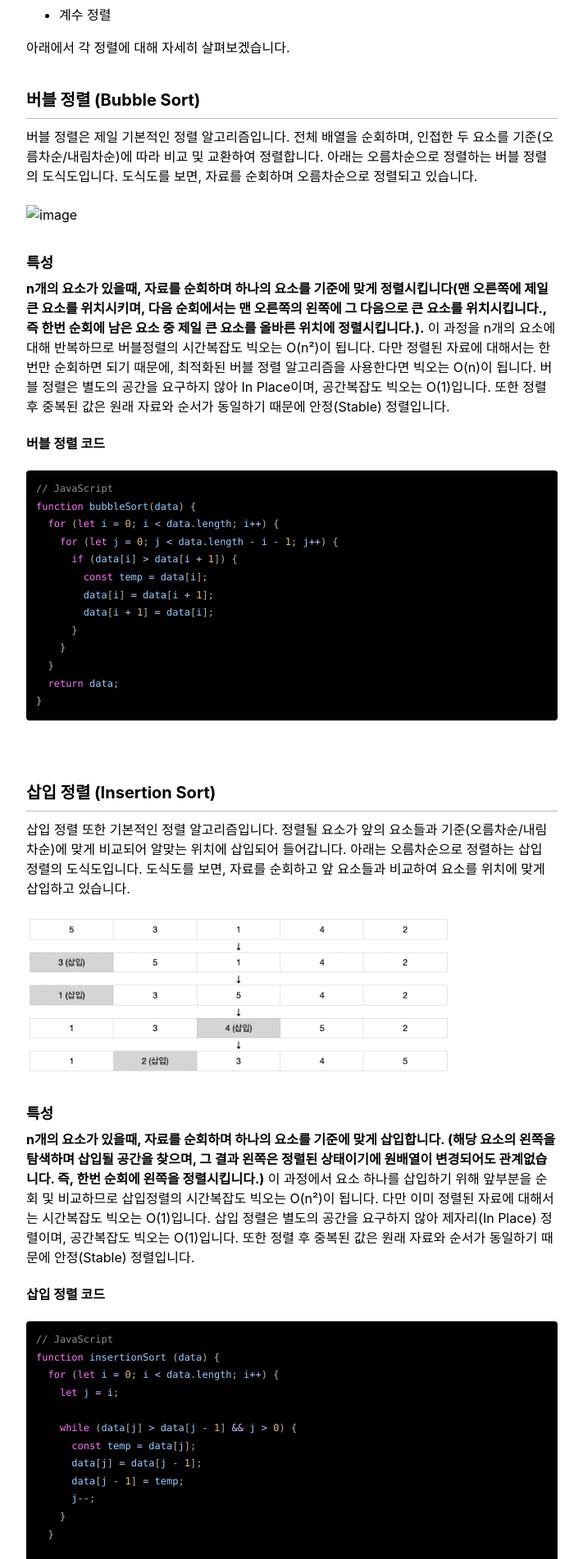
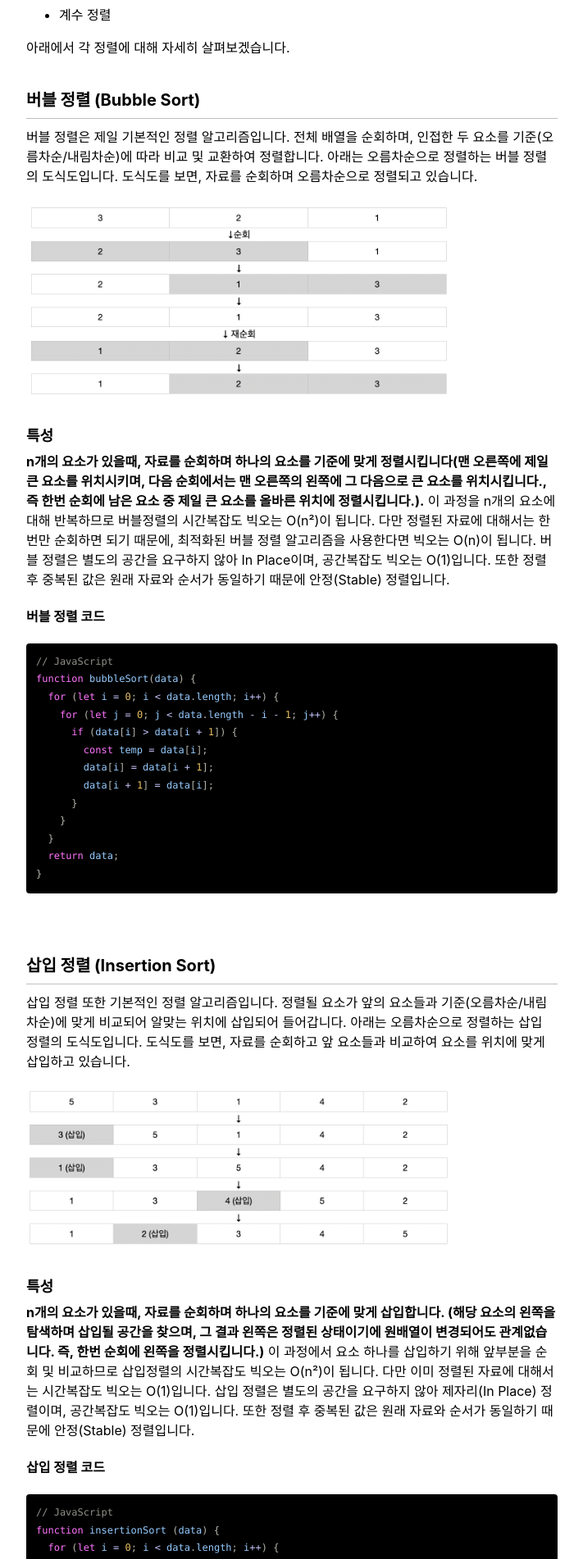
Before and after one commit to minhob38/minhob38.github.io, a Jekyll site: the page built from _posts/2021-06-26-data-sorting-post.md, in a window 1280 px wide. Shown: the part 467-2369 px from the top of the page at 82% size, without its empty margins (284-995 px from the left). Built offline with Jekyll 4.4.1, drawn with Linux system fonts in a browser that asks for light colours; cached includes are drawn as plain includes.

Commit message:
Update readme

```diff
--- a/_posts/2021-06-26-data-sorting-post.md
+++ b/_posts/2021-06-26-data-sorting-post.md
@@ -22,7 +22,7 @@ last_modified_at: 2021-06-26 01:00:00 +0900
 ## 버블 정렬 (Bubble Sort)
 버블 정렬은 제일 기본적인 정렬 알고리즘입니다. 전체 배열을 순회하며, 인접한 두 요소를 기준(오름차순/내림차순)에 따라 비교 및 교환하여 정렬합니다. 아래는 오름차순으로 정렬하는 버블 정렬의 도식도입니다. 도식도를 보면, 자료를 순회하며 오름차순으로 정렬되고 있습니다.
 
-<img src="../assets/images/bubble_sort.png" alt="image" width="80%">
+<img src="/assets/images/bubble_sort.png" alt="image" width="80%">
 
 ### 특성
 **n개의 요소가 있을때, 자료를 순회하며 하나의 요소를 기준에 맞게 정렬시킵니다(맨 오른쪽에 제일 큰 요소를 위치시키며, 다음 순회에서는 맨 오른쪽의 왼쪽에 그 다음으로 큰 요소를 위치시킵니다., 즉 한번 순회에 남은 요소 중 제일 큰 요소를 올바른 위치에 정렬시킵니다.).** 이 과정을 n개의 요소에 대해 반복하므로 버블정렬의 시간복잡도 빅오는 O(n²)이 됩니다. 다만 정렬된 자료에 대해서는 한번만 순회하면 되기 때문에, 최적화된 버블 정렬 알고리즘을 사용한다면 빅오는 O(n)이 됩니다. 버블 정렬은 별도의 공간을 요구하지 않아 In Place이며, 공간복잡도 빅오는 O(1)입니다. 또한 정렬 후 중복된 값은 원래 자료와 순서가 동일하기 때문에 안정(Stable) 정렬입니다.
@@ -78,7 +78,7 @@ function insertionSort (data) {
 ## 선택 정렬 (Selection Sort)
 선택 정렬은 기준(오름차순-최소값/내림차순-최대값)에 맞는 요소를 선택해 현재 위치에 놓음으로써, 배열을 정렬하는 알고리즘입니다. 아래는 오름차순으로 정렬하는 선택 정렬의 도식도입니다. 도식도를 보면 최소값이 현재 위치에 놓이게 함으로써, 오름차순으로 정렬되게 합니다.
 
-![image](../assets/images/selection_sort.png)
+<img src="/assets/images/selection_sort.png" alt="image" width="80%">
 
 ### 특성
 n개의 요소가 있을때, 현재 위치에 맞는 요소를 선택하기 위해 자료를 순회해야하며, 이를 n개의 위치에 반복해야하므로, 선택정렬의 시간복잡도 빅오는 O(n²)이 됩니다. (선택정렬은 순회 횟수가 고정되어 있어 평균, 최선, 최악의 경우에도 O(n²) 입니다.) 선택 정렬은 별도의 공간을 요구하지 않아 제자리(In Place)정렬이며, 공간복잡도 빅오는 O(1)입니다. 또한 정렬 후 중복된 값은 원래 자료와 순서가 동일하지 않기 때문에 불안정(Unstable)정렬입니다.
```
